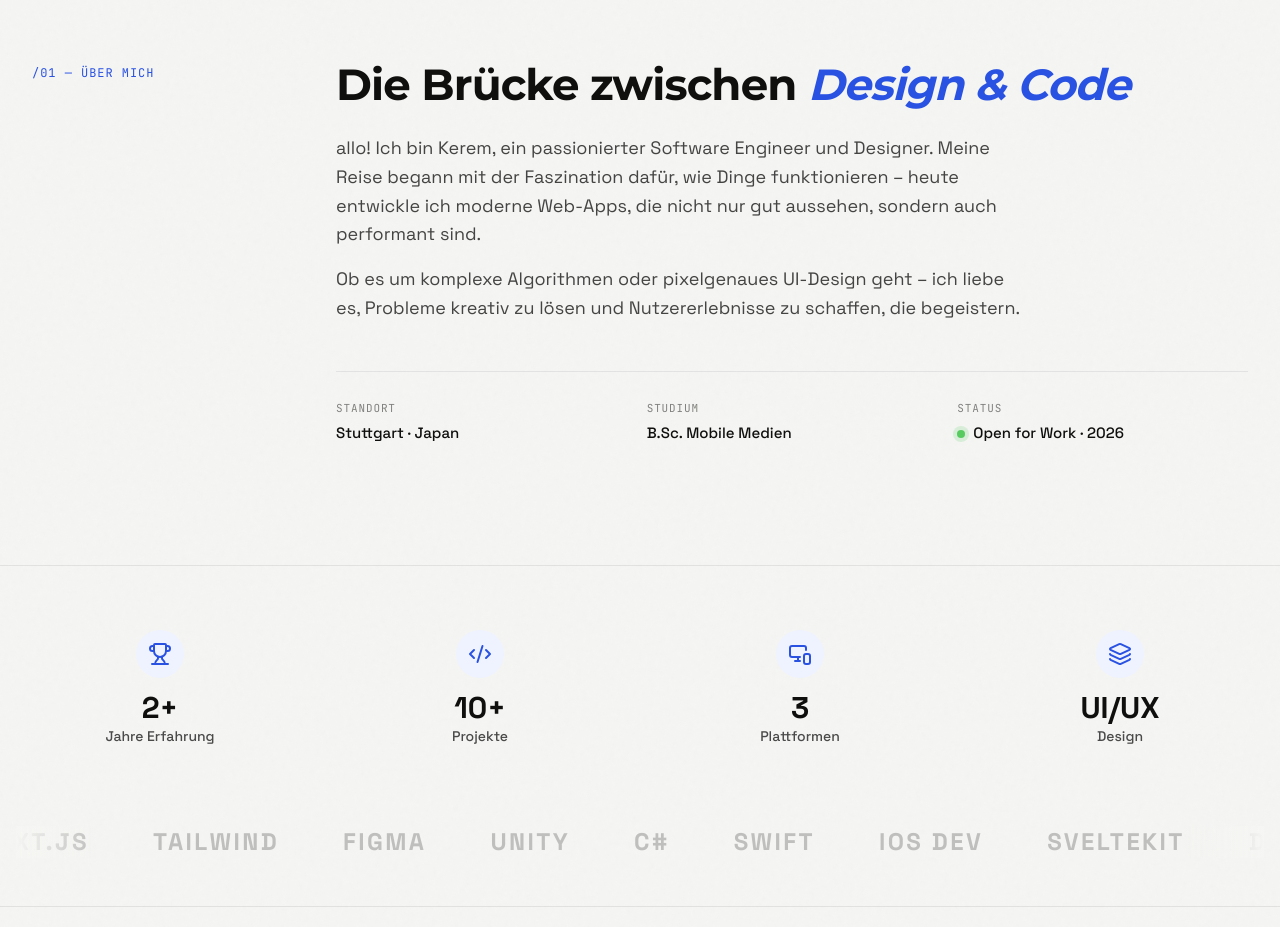
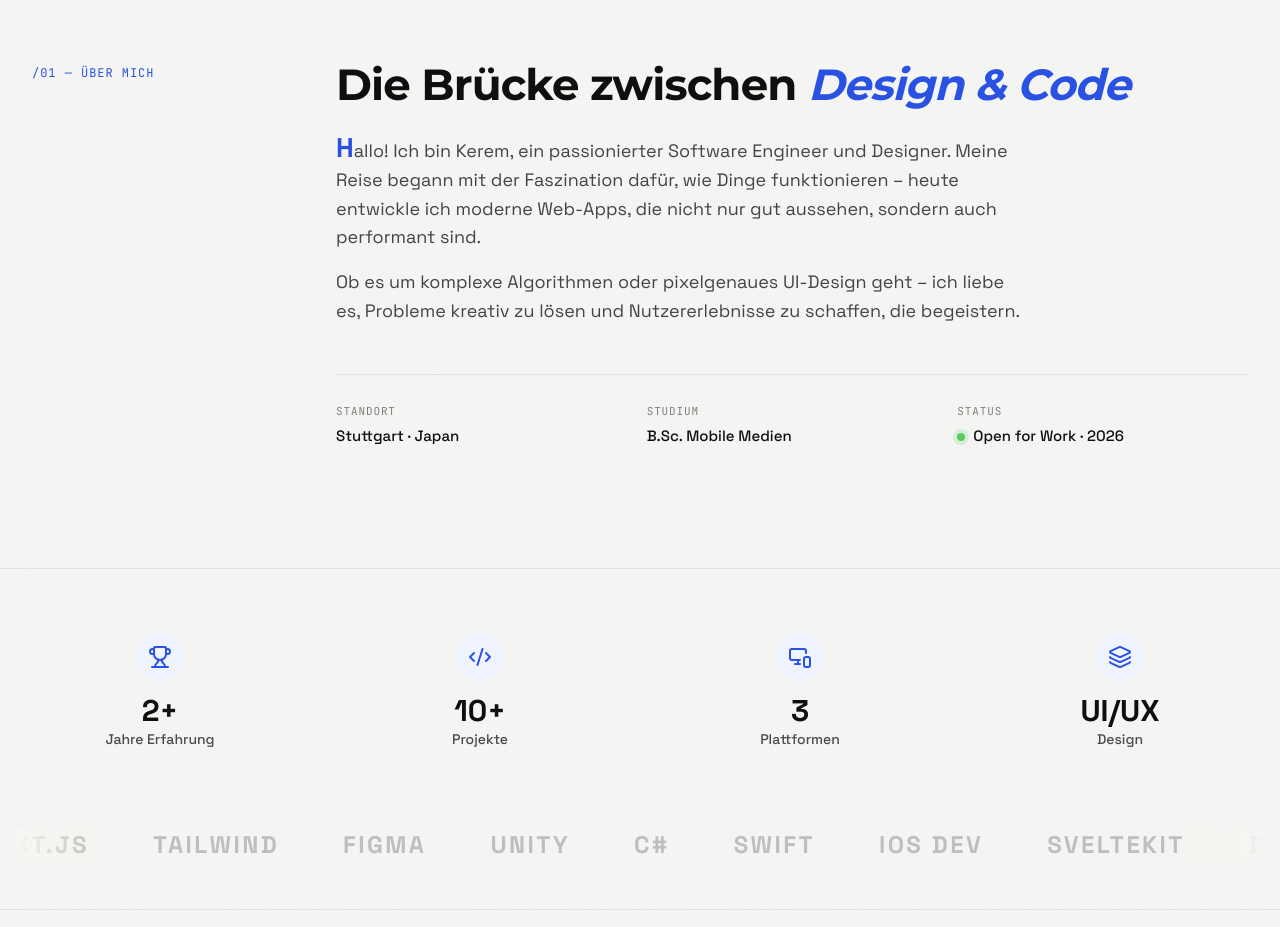
Before and after one commit to kero5454/Ksarica-portfolio, a Next.js app: page / in a window 1280 px wide. Shown: the part 860-1787 px from the top of the page. Built offline with nearby package versions, Linux system fonts and the light colour scheme.

Commit message:
fehlendes H in about me page hinzugefügt

```diff
--- a/src/components/AboutSection.tsx
+++ b/src/components/AboutSection.tsx
@@ -15,7 +15,10 @@ export default function AboutSection() {
           <h2 className="h2">
             {t("about.heading1")} <em>{t("about.heading2")}</em>
           </h2>
-          <p className="lead">{t("about.p1")}</p>
+          <p className="lead">
+            <span style={{ color: "var(--accent)", fontSize: "1.5em", fontWeight: 700, lineHeight: 1 }}>{t("about.p1H")}</span>
+            {t("about.p1")}
+          </p>
           <p className="lead" style={{ marginTop: "16px" }}>{t("about.p2")}</p>
           <div className="about__meta">
             <div className="about__meta-item">
--- a/src/data/translations.ts
+++ b/src/data/translations.ts
@@ -47,6 +47,7 @@ const de = {
   "about.label": "Über Mich",
   "about.heading1": "Die Brücke zwischen",
   "about.heading2": "Design & Code",
+  "about.p1H": "H",
   "about.p1":
     "allo! Ich bin Kerem, ein passionierter Software Engineer und Designer. Meine Reise begann mit der Faszination dafür, wie Dinge funktionieren – heute entwickle ich moderne Web-Apps, die nicht nur gut aussehen, sondern auch performant sind.",
   "about.p2":
@@ -152,6 +153,7 @@ const en: Record<keyof typeof de, string> = {
   "about.label": "About Me",
   "about.heading1": "Bridging the gap between",
   "about.heading2": "Design & Code",
+  "about.p1H": "H",
   "about.p1":
     "ello! I'm Kerem, a passionate software engineer and designer. My journey began with a fascination for how things work — today I build modern web apps that don't just look good, but perform great.",
   "about.p2":
```
